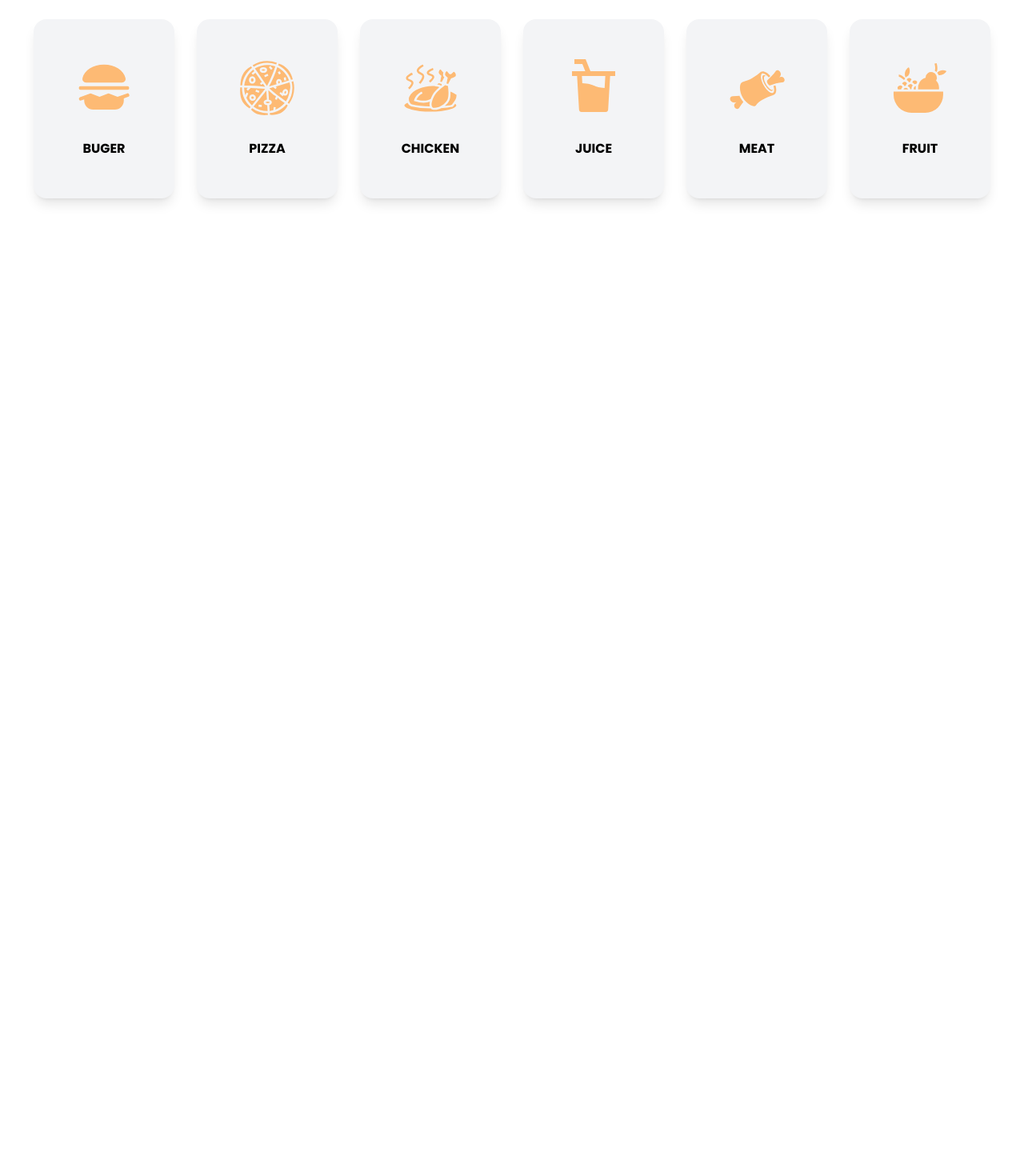
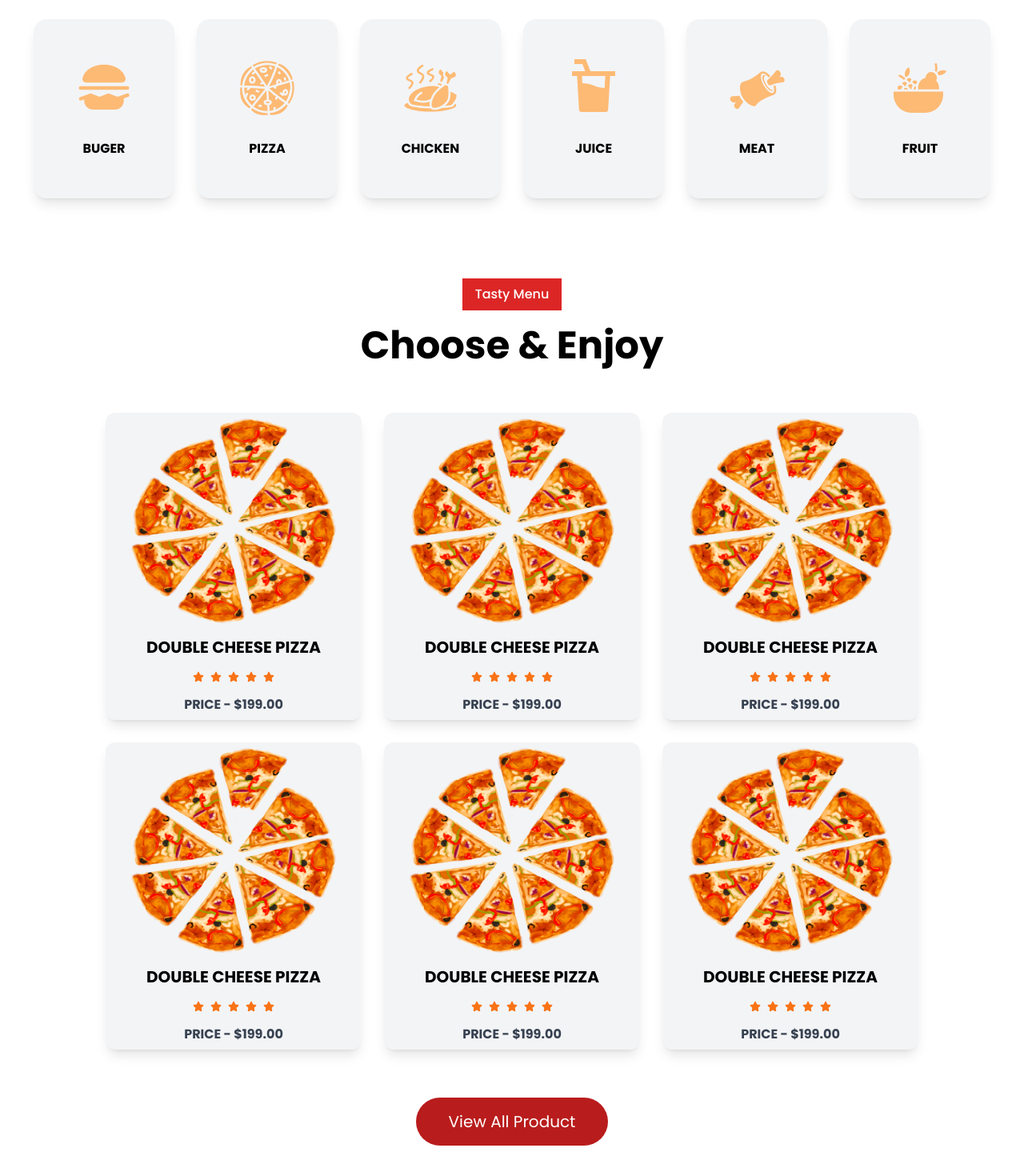
Before and after one commit to YousufMohammadi/restaurant-website, a React (Vite) app: page / in a window 1280 px wide. Shown: the part 1012-2482 px from the top of the page at 80% size. Before the commit the page ends 1320 px from the top, so only its background shows below. Built offline with nearby package versions, Linux system fonts and the light colour scheme.

Commit message:
tasty section responsived

```diff
--- a/src/Components/TastyCard.jsx
+++ b/src/Components/TastyCard.jsx
@@ -3,7 +3,7 @@ import { FaStar } from 'react-icons/fa6';
 
 function TastyCard() {
   return (
-    <div className="flex h-96 w-80 cursor-pointer flex-col items-center justify-center gap-4 rounded-xl bg-gray-100">
+    <div className="flex h-96 w-80 cursor-pointer flex-col items-center justify-center gap-4 rounded-xl bg-gray-100 shadow-lg">
       <img src={pizza} alt="pizza" className="h-64 w-64" />
       <h3 className="font-poppins text-xl font-bold uppercase text-black">
         double cheese pizza
--- a/src/Components/TastyMenu.jsx
+++ b/src/Components/TastyMenu.jsx
@@ -2,11 +2,11 @@ import TastyCard from './TastyCard';
 
 function TastyMenu() {
   return (
-    <section className="flex flex-col items-center justify-start gap-5 py-10">
-      <h3 className="bg-red-600 px-4 text-center font-poppins font-medium capitalize text-white">
+    <section className="flex flex-col items-center justify-start gap-5 px-5 py-10">
+      <h3 className="bg-red-600 px-4 py-1 text-center font-poppins text-sm font-normal capitalize text-white md:py-2 md:text-base md:font-medium">
         tasty menu
       </h3>
-      <h1 className="w-2/5 px-2 text-center font-poppins text-5xl font-bold capitalize">
+      <h1 className="w-full px-3 text-center font-poppins text-xl font-bold capitalize md:w-3/5 md:text-2xl lg:text-5xl">
         choose & enjoy
       </h1>
       <div className="flex flex-wrap items-center justify-center gap-7 py-10">
@@ -19,7 +19,7 @@ function TastyMenu() {
       </div>
       <a
         href="#"
-        className="block rounded-full bg-red-600 px-5 py-4 text-center font-poppins text-xl font-semibold uppercase text-white hover:bg-black"
+        className="w-36 rounded-full bg-red-700 px-3 py-2 text-center font-poppins text-sm font-light capitalize text-white hover:bg-red-600 lg:w-60 lg:px-5 lg:py-4 lg:text-xl lg:font-normal"
       >
         view all product
       </a>
--- a/src/Pages/Home.jsx
+++ b/src/Pages/Home.jsx
@@ -17,8 +17,8 @@ function Home() {
       <Header />
       <IntroductionComponent />
       <Category />
-      {/* <TastyMenu />
-      <DailyDeal />
+      <TastyMenu />
+      {/* <DailyDeal />
       <Suggestion />
       <MenuComponent />
       <ApplicationDownload />
```
